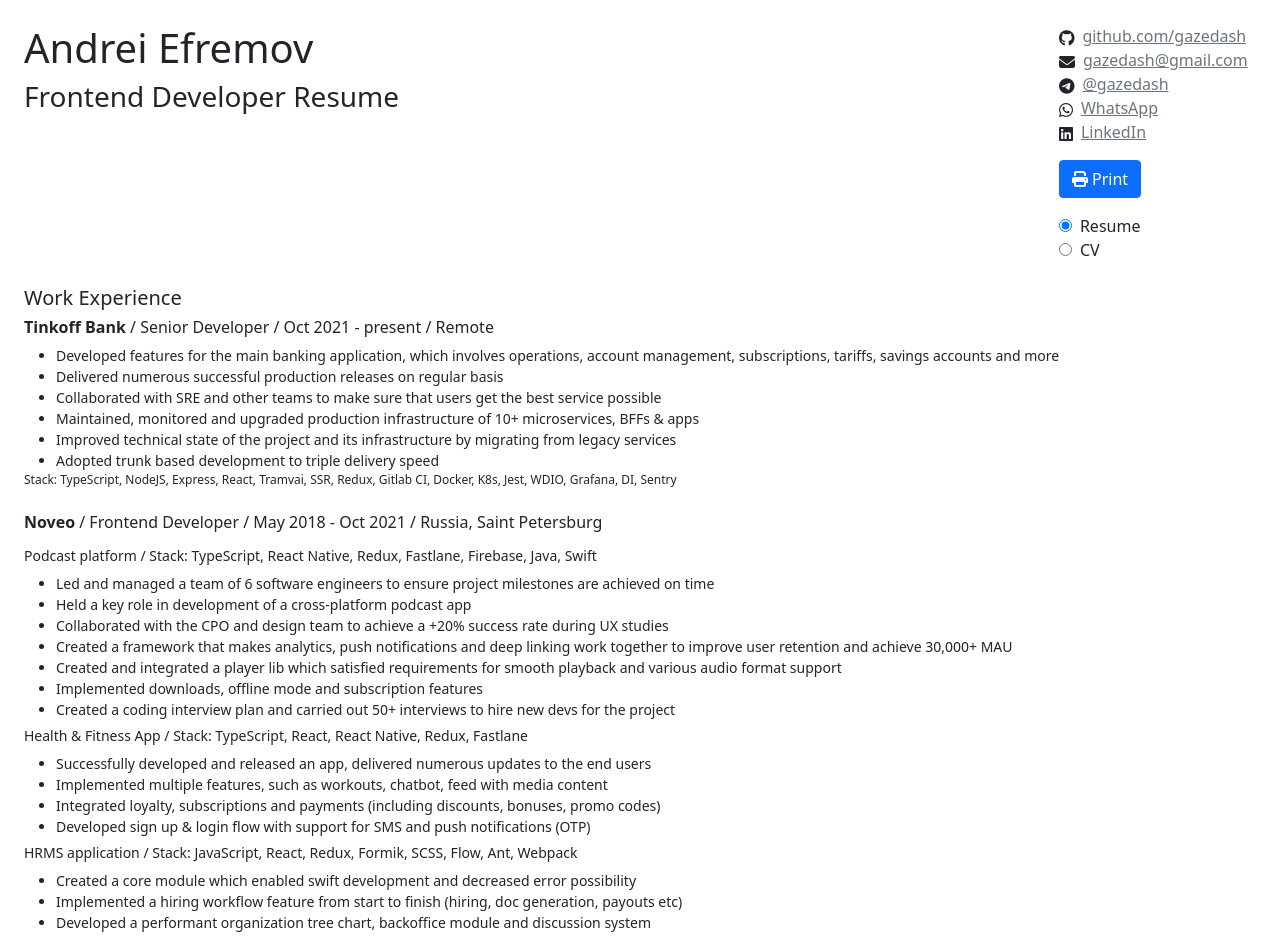
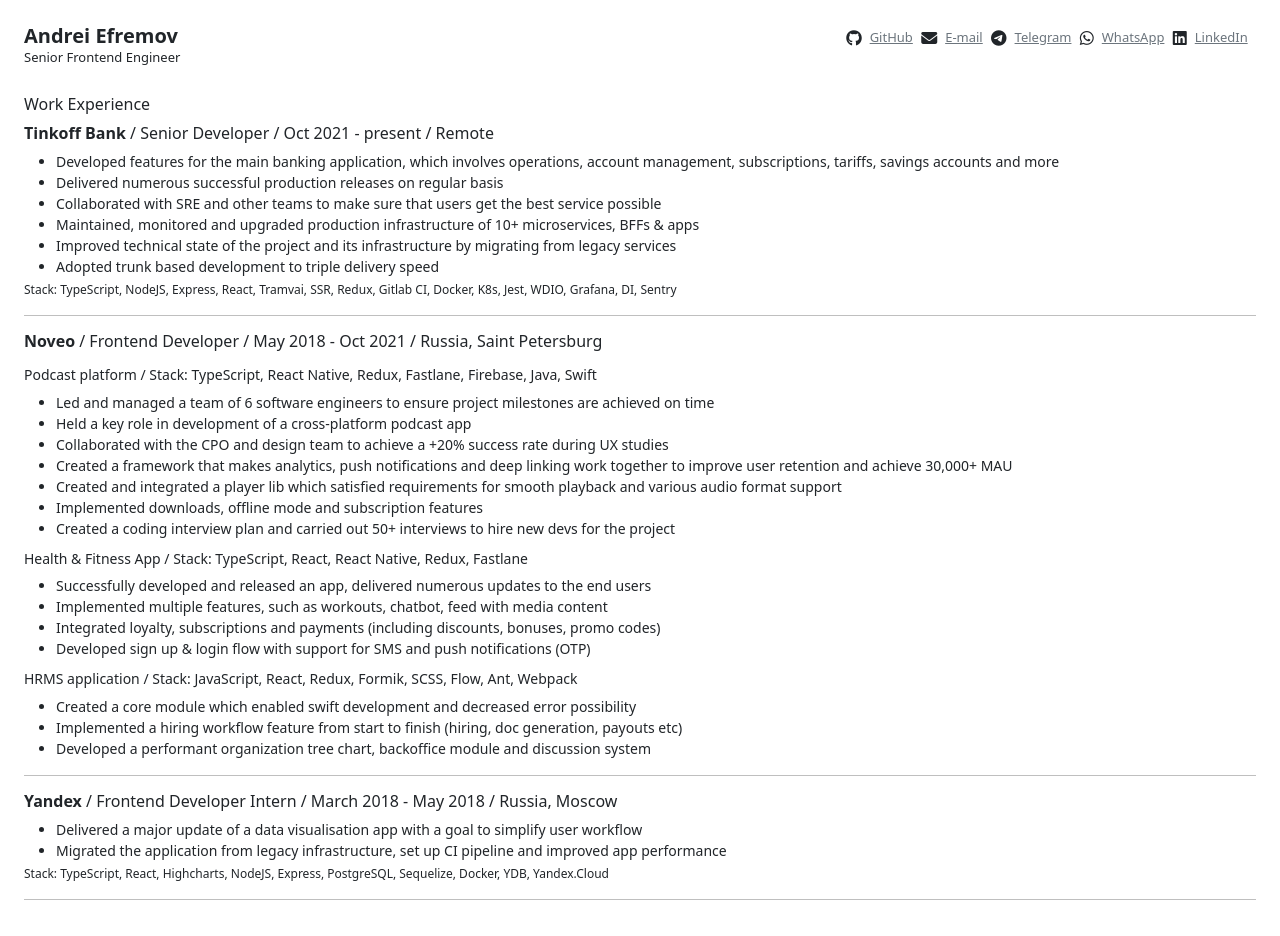
Before and after one commit to gazedash/resume, a plain HTML site: page index.html in a window 1280 px wide. Shown: the top 936 px of the page. Drawn offline with nearby package versions, Linux system fonts and the light colour scheme.

Commit message:
Update index.html

```diff
--- a/index.html
+++ b/index.html
@@ -4,17 +4,8 @@
     <meta charset="UTF-8" />
     <meta http-equiv="X-UA-Compatible" content="IE=edge" />
     <meta name="viewport" content="width=device-width, initial-scale=1.0" />
-    <link
-      href="https://cdn.jsdelivr.net/npm/bootstrap@5.0.2/dist/css/bootstrap.min.css"
-      rel="stylesheet"
-      integrity="sha384-EVSTQN3/azprG1Anm3QDgpJLIm9Nao0Yz1ztcQTwFspd3yD65VohhpuuCOmLASjC"
-      crossorigin="anonymous"
-    />
-    <script
-      src="https://cdn.jsdelivr.net/npm/bootstrap@5.0.2/dist/js/bootstrap.bundle.min.js"
-      integrity="sha384-MrcW6ZMFYlzcLA8Nl+NtUVF0sA7MsXsP1UyJoMp4YLEuNSfAP+JcXn/tWtIaxVXM"
-      crossorigin="anonymous"
-    ></script>
+    <link href="https://cdn.jsdelivr.net/npm/bootstrap@5.1.3/dist/css/bootstrap.min.css" rel="stylesheet" integrity="sha384-1BmE4kWBq78iYhFldvKuhfTAU6auU8tT94WrHftjDbrCEXSU1oBoqyl2QvZ6jIW3" crossorigin="anonymous">
+    <script src="https://cdn.jsdelivr.net/npm/bootstrap@5.1.3/dist/js/bootstrap.bundle.min.js" integrity="sha384-ka7Sk0Gln4gmtz2MlQnikT1wXgYsOg+OMhuP+IlRH9sENBO0LRn5q+8nbTov4+1p" crossorigin="anonymous"></script>
 
     <link
       rel="stylesheet"
@@ -26,6 +17,14 @@
     <script src="https://unpkg.com/vue@3"></script>
     <title>Andrei Efremov Resume</title>
     <style>
+      hr {
+    display: block;
+    height: 1px;
+    background: transparent;
+    width: 100%;
+    border: none;
+    border-top: solid 1px black;
+}
         @page { size: auto;  margin: 0mm; }
             /* @media print {
   .job {page-break-after: always;}
@@ -42,6 +41,9 @@
         .hidden-text {
             font-size: 1px;
         }
+        .subtext {
+          font-size: 13px;
+        }
     </style>
   </head>
   <body>
@@ -51,27 +53,32 @@
           <div class="d-flex justify-content-between">
             <!-- info -->
             <div>
-              <h1>{{ info.name }}</h1>
-              <h3>{{ info.position }} {{ localizedType }}</h3>
-              &nbsp;
+              <h5 class="m-0">
+                <b>
+                  {{ info.name }}
+                </b>
+              </h5>
+              <div @click="emulatePrint" class="subtext">{{ info.position }} &nbsp;</div>
             </div>
             <div>
               <!-- links -->
               <div>
-                <div v-for="link in links" class="">
-                  <i :class="link.icon" class="align-middle pe-2"></i>
-                  <a class="text-secondary" :href="link.href">
-                    <span> {{ link.title }} </span>
-                  </a>
-                  &nbsp;
+                <div class="w-100 d-flex flex-row">
+                  <div v-for="link in links" class="">
+                    <i :class="link.icon" class="align-middle pe-2"></i>
+                    <a class="text-secondary" :href="link.href">
+                      <span class="subtext"> {{ link.title }} </span>
+                    </a>
+                    &nbsp;
+                  </div>
                 </div>
-                <div class="pt-3 d-print-none">
+                <div class="pt-3 d-print-none" :class="printEmulateClass">
                     <button class="btn btn-primary" onclick="window.print()">
                         <i class="fa fa-print"></i>
                         Print
                     </button>
                 </div>
-                <div class="pt-3 d-print-none">
+                <div class="pt-3 d-print-none" :class="printEmulateClass">
 
                   <div>
                     <input type="radio" id="resume" name="type" v-model="type" value="resume">
@@ -91,7 +98,7 @@
       </section>
       <section class="m-4">
         <!-- Work Experience -->
-        <h5>Work Experience</h5>
+        <div class="mb-2">Work Experience</div>
         <div class="">
           <div v-for="job in filterExperience" class="job">
             <h6>
@@ -105,7 +112,7 @@
                 <div class="project-title-container pt-2" v-if="project.title">
                   <h6>{{ project.title }} <span class="fw-lighter"> / <span class="fw-light">Stack: </span>{{ project.stack }} </span> </h6>
                 </div>
-                <ul class="mb-0">
+                <ul class="mb-1">
                     <li class="achievement" v-for="achievement in project.achievements">
                         {{ achievement }}
                       </li>
@@ -116,7 +123,7 @@
             <div class="stack" v-if="job.stack">
                 <span class="fw-lighter"><b>Stack</b>: {{ job.stack }}</h6>
             </div>
-            <br />
+            <hr />
           </div>
         </div>
       </section>
@@ -138,6 +145,11 @@
       }
 
       Vue.createApp({
+        methods: {
+          emulatePrint: function() {
+            this.printEmulateClass = this.printEmulateClass === 'd-none' ? '' : 'd-none';
+          },
+        },
         mounted() {
           documentTitle(this.type)
         },
@@ -156,26 +168,27 @@
         },
         data() {
           return {
+            printEmulateClass: 'd-none',
             type: 'resume',
             version: `v${Date.now()}`,
             info: {
               name,
-              position: "Frontend Developer",
+              position: "Senior Frontend Engineer",
             },
             links: [
               {
                 href: "https://github.com/gazedash",
-                title: "github.com/gazedash",
+                title: "GitHub",
                 icon: "fab fa-github",
               },
               {
                 href: "mailto:gazedash@gmail.com",
-                title: "gazedash@gmail.com",
+                title: "E-mail",
                 icon: "fa fa-envelope",
               },
               {
                 href: "https://t.me/gazedash",
-                title: "@gazedash",
+                title: "Telegram",
                 icon: "fab fa-telegram",
               },
               {
```
